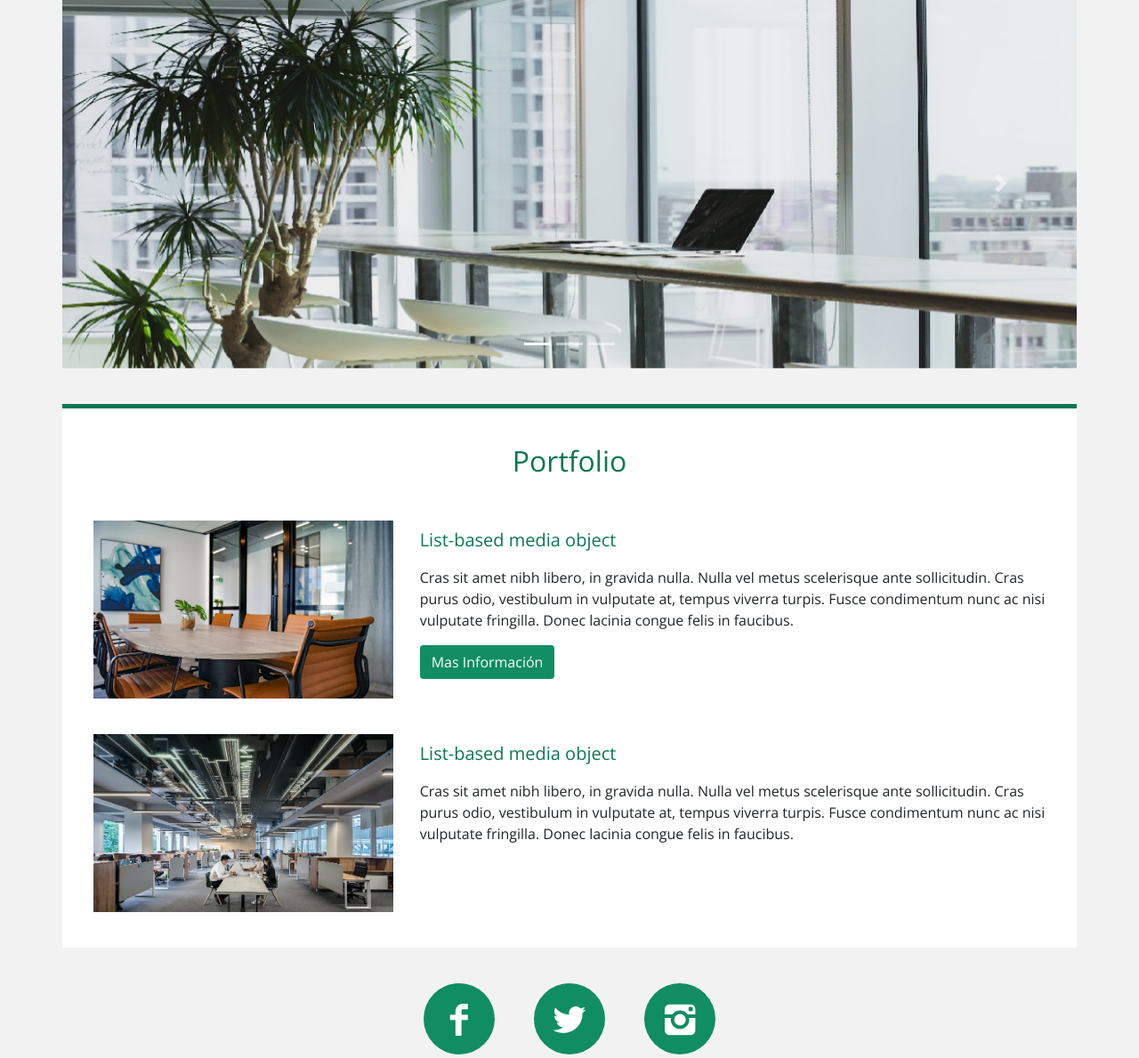
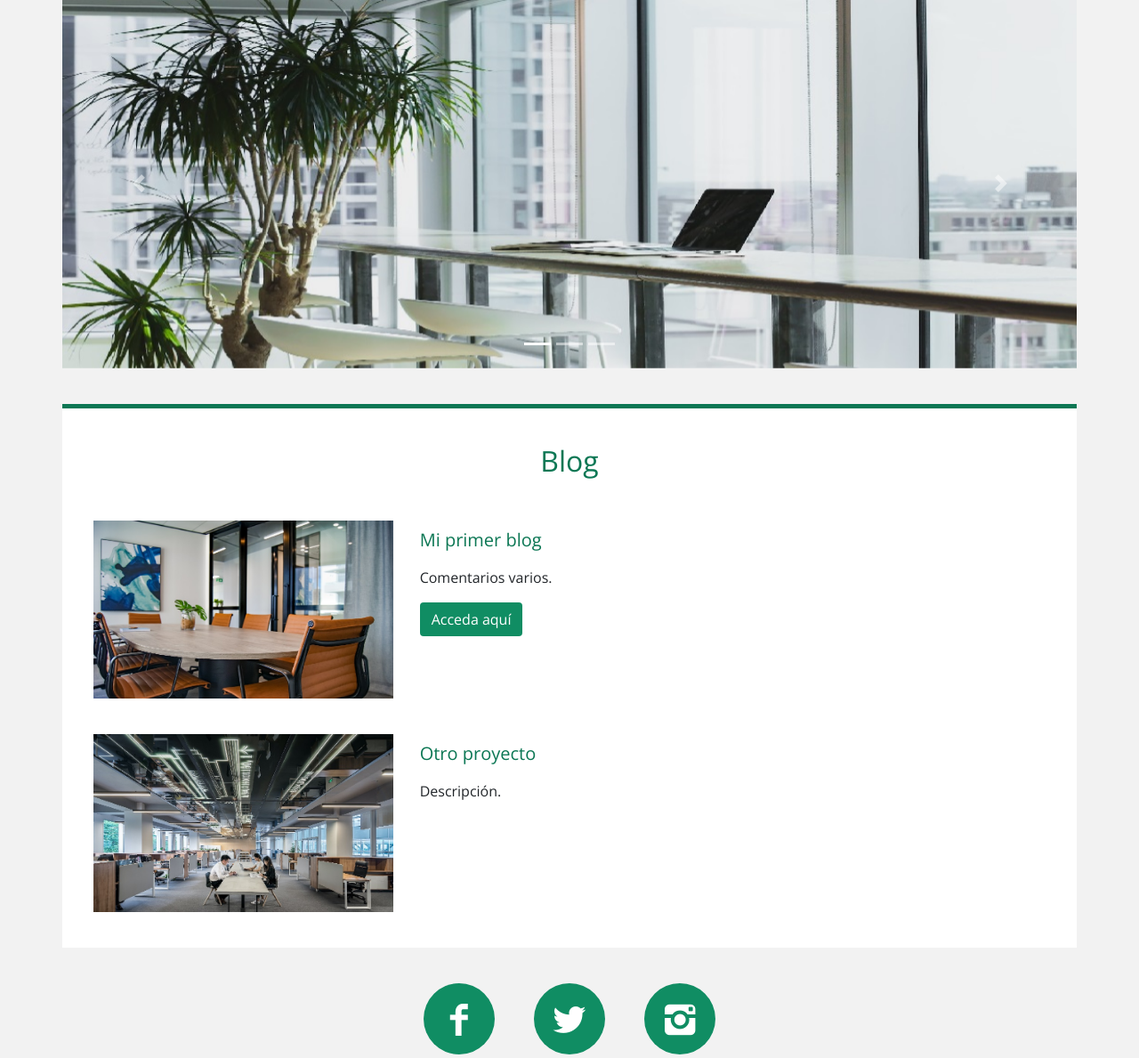
Before and after one commit to juanspera/blog, a Django app: page / in a window 1280 px wide. Shown: the part 111-1300 px from the top of the page at 89% size. Run offline with Django 4.2, Linux system fonts and the light colour scheme; some libraries are stand-ins or nearby versions.

Commit message:
portfolio

```diff
--- a/blog/settings.py
+++ b/blog/settings.py
@@ -38,6 +38,7 @@ INSTALLED_APPS = [
     'django.contrib.messages',
     'django.contrib.staticfiles',
     'core',
+    'portfolio',
 ]
 
 MIDDLEWARE = [
--- a/blog/urls.py
+++ b/blog/urls.py
@@ -19,5 +19,7 @@ from django.urls import path, include
 urlpatterns = [
     #App Core
     path('', include('core.urls')),
+    #App Portfolio
+    path('', include('portfolio.urls')),
     path('admin/', admin.site.urls),
 ]
--- a/core/urls.py
+++ b/core/urls.py
@@ -2,7 +2,6 @@ from django.urls import path
 from . import views
 
 urlpatterns = [
-    path('',views.portfolio, name='portfolio'),
     path('about/',views.about, name='about'),
     path('contact/',views.contact, name='contact')
 ]
--- a/core/views.py
+++ b/core/views.py
@@ -1,8 +1,6 @@
 from django.shortcuts import render
 
 # Create your views here.
-def portfolio(request):
-    return render(request, 'core/portfolio.html')
 
 def about(request):
     return render(request, 'core/about.html')
--- a/core/templates/core/portfolio.html
+++ b/portfolio/templates/portfolio/portfolio.html
@@ -42,7 +42,7 @@
     <div class="container">
         <div class="row contenedor">
             <div class="col">
-                <h2 class="titulo">Portfolio</h2>
+                <h2 class="titulo">Blog</h2>
                 <div class="row projects justify-content-center">
                     <div class="content-project col-12 col-lg-4 col-md-4">
                         <a href="" data-toggle="modal" data-target="#modal">
@@ -50,13 +50,9 @@
                         </a>
                     </div>
                     <div class="content-project col-12 col-lg-8 col-md-8">
-                        <h5 class="title-project">List-based media object</h5>
-                        <p>Cras sit amet nibh libero, in gravida nulla. Nulla vel metus scelerisque ante sollicitudin.
-                            Cras
-                            purus odio, vestibulum in vulputate at, tempus viverra turpis. Fusce condimentum nunc ac
-                            nisi
-                            vulputate fringilla. Donec lacinia congue felis in faucibus.</p>
-                        <a href="#" class="btn link-project">Mas Información</a>
+                        <h5 class="title-project">Mi primer blog</h5>
+                        <p>Comentarios varios.</p>
+                        <a href="#" class="btn link-project">Acceda aquí</a>
                     </div>
 
                     <div class="content-project col-12 col-lg-4 col-md-4">
@@ -65,12 +61,8 @@
                         </a>
                     </div>
                     <div class="content-project col-12 col-lg-8 col-md-8">
-                        <h5 class="title-project">List-based media object</h5>
-                        <p>Cras sit amet nibh libero, in gravida nulla. Nulla vel metus scelerisque ante sollicitudin.
-                            Cras
-                            purus odio, vestibulum in vulputate at, tempus viverra turpis. Fusce condimentum nunc ac
-                            nisi
-                            vulputate fringilla. Donec lacinia congue felis in faucibus.</p>
+                        <h5 class="title-project">Otro proyecto</h5>
+                        <p>Descripción.</p>
                     </div>
 
                     <!-- Ventana Modal -->
--- /dev/null
+++ b/portfolio/urls.py
@@ -0,0 +1,6 @@
+from django.urls import path
+from . import views
+
+urlpatterns = [
+     path('',views.portfolio, name='portfolio'),
+]
--- a/portfolio/views.py
+++ b/portfolio/views.py
@@ -1,3 +1,6 @@
 from django.shortcuts import render
 
 # Create your views here.
+
+def portfolio(request):
+    return render(request, 'portfolio/portfolio.html')
```
Also changed, not shown: db.sqlite3.
